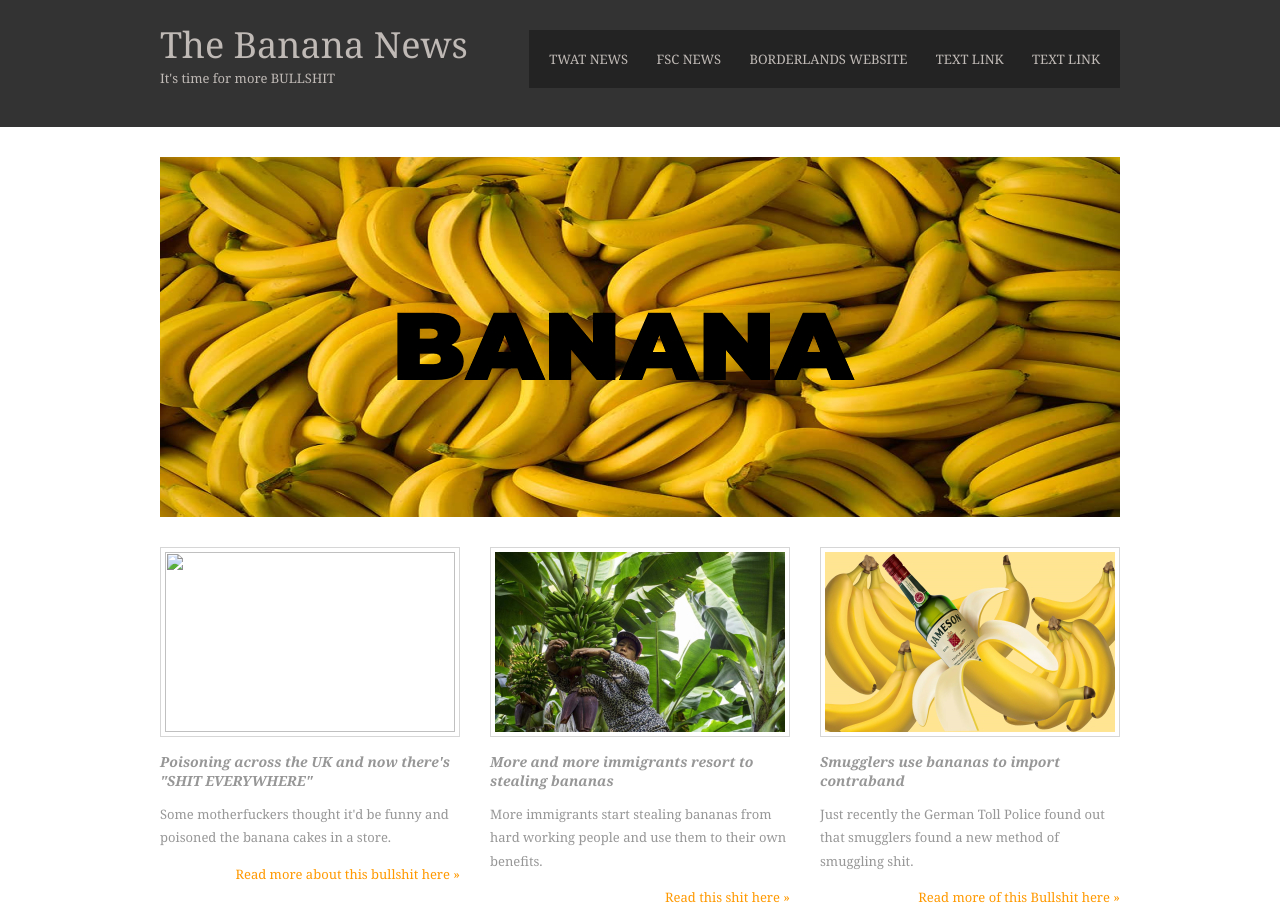
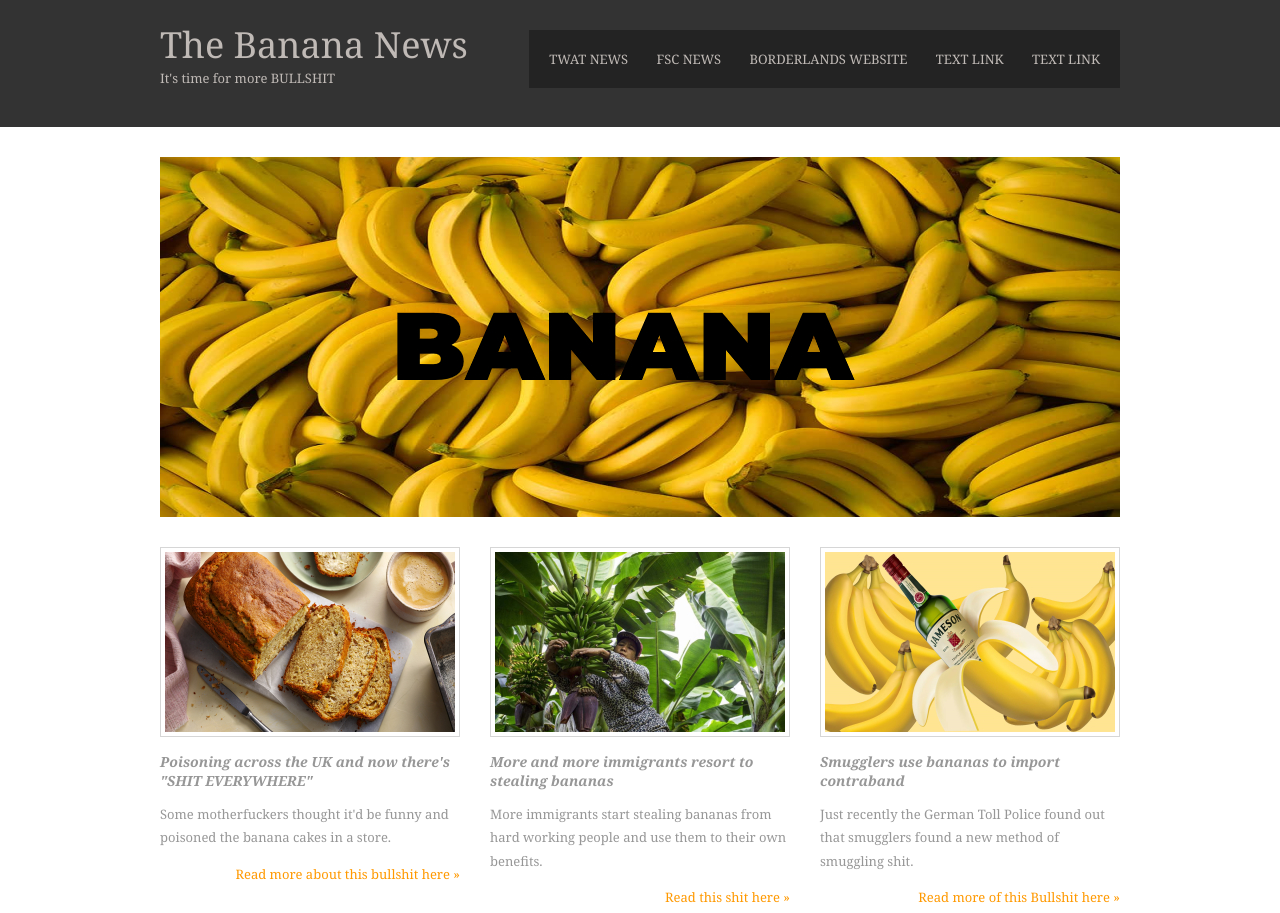
Before and after one commit to ThisManIsNotSane/ThisManIsNotSane.github.io, a plain HTML site: page index.html in a window 1280 px wide. Shown: the top 913 px of the page. Drawn offline with Linux system fonts and the light colour scheme; files whose address does not match are found by name.

Commit message:
Update index.html

```diff
--- a/index.html
+++ b/index.html
@@ -34,7 +34,7 @@
       <!-- Services -->
       <section id="services" class="clear">
         <article class="one_third">
-          <figure><img src="images/demo/banacake.jpg" width="290" height="180" alt="">
+          <figure><img src="https://thismanisnotsane.github.io/demo/banacake.jpg" width="290" height="180" alt="">
             <figcaption>
               <h2>Poisoning across the UK and now there's "SHIT EVERYWHERE"</h2>
               <p>Some motherfuckers thought it'd be funny and poisoned the banana cakes in a store.</p>
```
